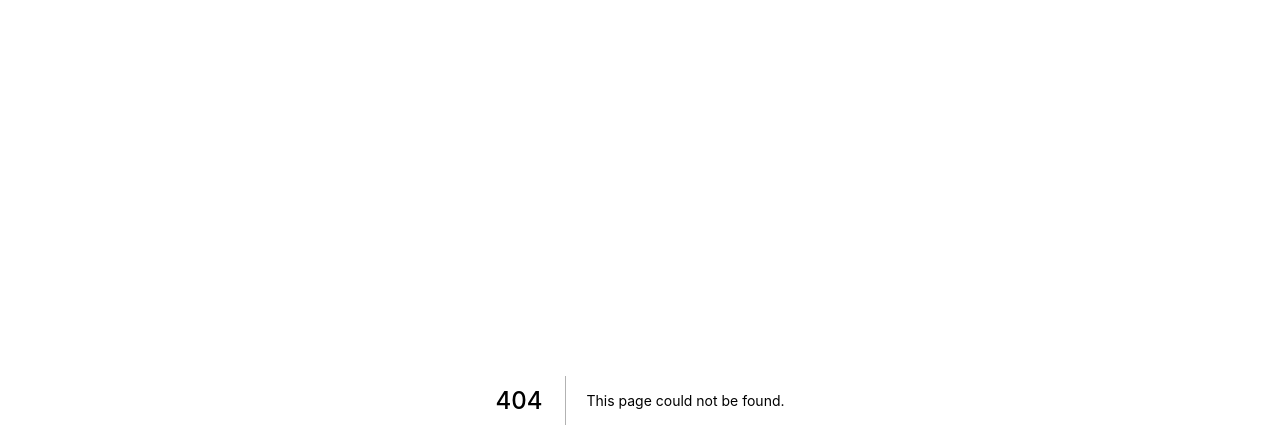
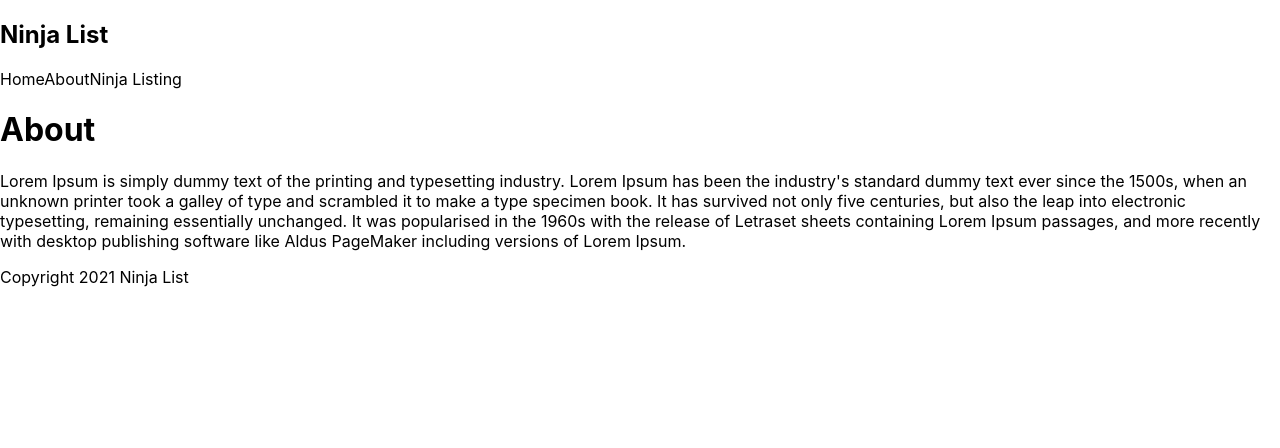
Before and after one commit to kukori/nextjs-ninja-tut, a Next.js app: page /about in a window 1280 px wide. Before the commit this address had no page. Shown: the top 448 px of the page. Built offline with nearby package versions, Linux system fonts and the light colour scheme.

Commit message:
Initial commit

```diff
--- /dev/null
+++ b/components/Footer.js
@@ -0,0 +1,9 @@
+const Footer = () => {
+    return (
+        <div>
+            Copyright 2021 Ninja List
+        </div>
+    )
+}
+
+export default Footer
--- /dev/null
+++ b/components/Layout.js
@@ -0,0 +1,14 @@
+import Footer from "./Footer";
+import Navbar from "./Navbar";
+
+const Layout = ({children}) => {
+    return (
+        <div className="content">
+            <Navbar/>
+                {children}
+            <Footer/>
+        </div>
+    )
+}
+
+export default Layout
--- /dev/null
+++ b/components/Navbar.js
@@ -0,0 +1,16 @@
+import Link from 'next/link';
+
+const Navbar = () => {
+    return (
+        <nav>
+            <div className="logo">
+                <h1>Ninja List</h1>
+            </div>
+            <Link href="/"><a>Home</a></Link>
+            <Link href="/about"><a>About</a></Link>
+            <Link href="/ninjas"><a>Ninja Listing</a></Link>
+        </nav>
+    )
+}
+
+export default Navbar
--- a/pages/_app.js
+++ b/pages/_app.js
@@ -1,7 +1,12 @@
+import Layout from '../components/Layout'
 import '../styles/globals.css'
 
 function MyApp({ Component, pageProps }) {
-  return <Component {...pageProps} />
+  return (
+    <Layout>
+      <Component {...pageProps} />
+    </Layout>
+  )
 }
 
 export default MyApp
--- /dev/null
+++ b/pages/about.js
@@ -0,0 +1,12 @@
+
+
+const About = () => {
+    return (
+        <div>
+            <h1>About</h1>
+            <p>Lorem Ipsum is simply dummy text of the printing and typesetting industry. Lorem Ipsum has been the industry's standard dummy text ever since the 1500s, when an unknown printer took a galley of type and scrambled it to make a type specimen book. It has survived not only five centuries, but also the leap into electronic typesetting, remaining essentially unchanged. It was popularised in the 1960s with the release of Letraset sheets containing Lorem Ipsum passages, and more recently with desktop publishing software like Aldus PageMaker including versions of Lorem Ipsum.</p>
+        </div>
+    )
+}
+
+export default About;
```
Also changed, not shown: pages/index.js (+7 -59 lines), pages/ninjas/index.js (added, +9 -0 lines).
